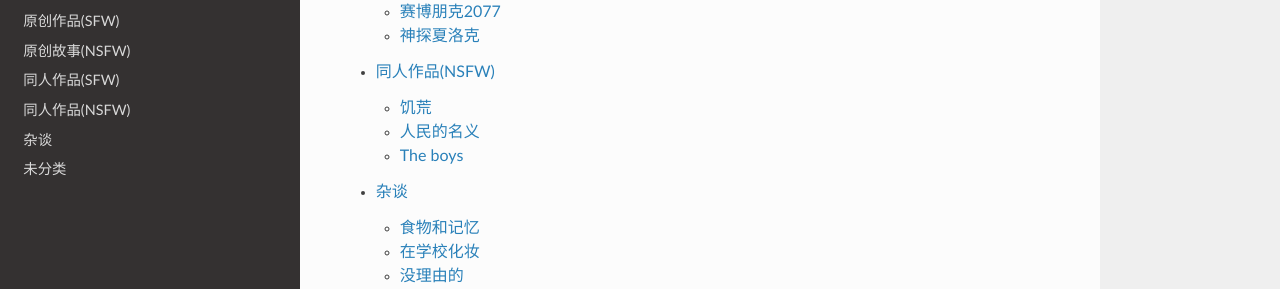
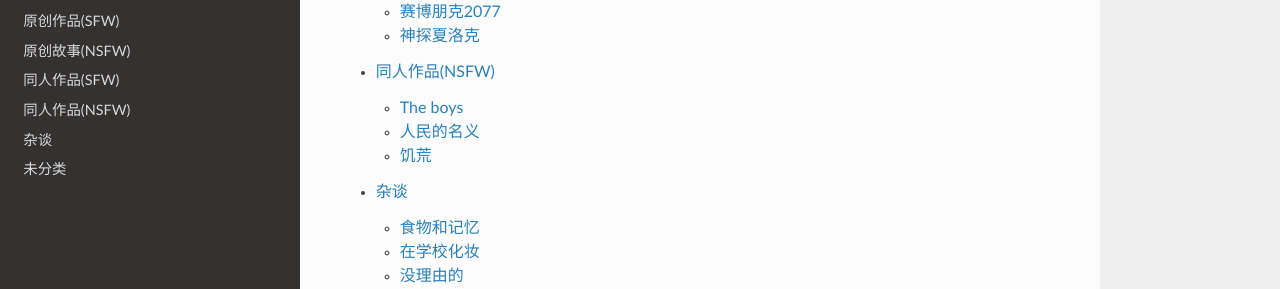
Before and after one commit to nyanyanyanyamii/catCoreWork, a Sphinx documentation site: the page built from source/index.rst, in a window 1280 px wide and 900 px high, scrolled down 764 px. Shown: the part 160-449 px from the top of the window. Built offline with Sphinx 7.4.7 and the Read the Docs theme 2.0.0, drawn with Linux system fonts in a browser that asks for light colours.

Commit message:
Add files via upload

```diff
--- a/source/同人作品(NSFW)/index.rst
+++ b/source/同人作品(NSFW)/index.rst
@@ -4,6 +4,6 @@
 .. toctree::
    :maxdepth: 2
 
+   The boys/index
+   人民的名义/index
    饥荒/index
-   人民的名义/index
-   The boys/index
```
